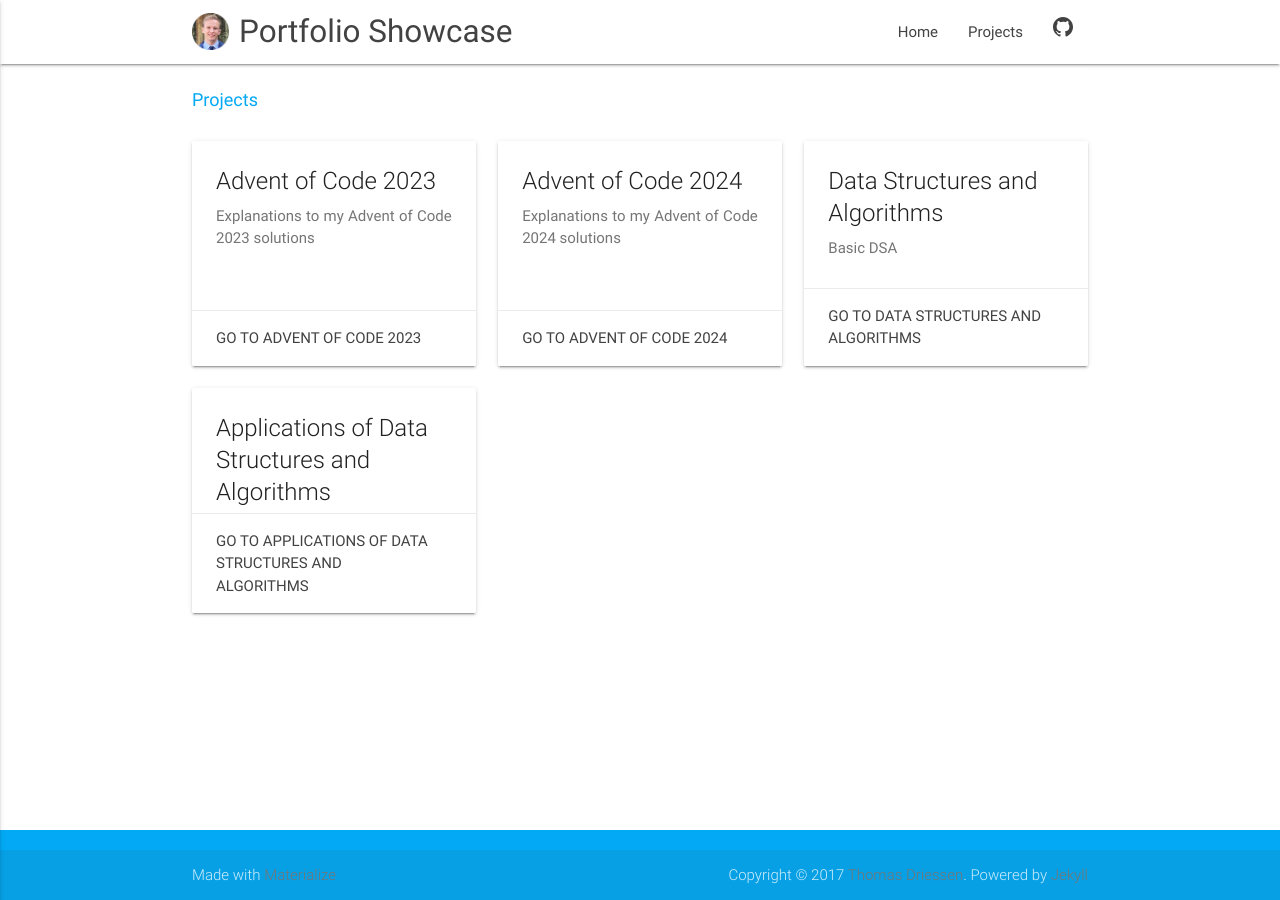
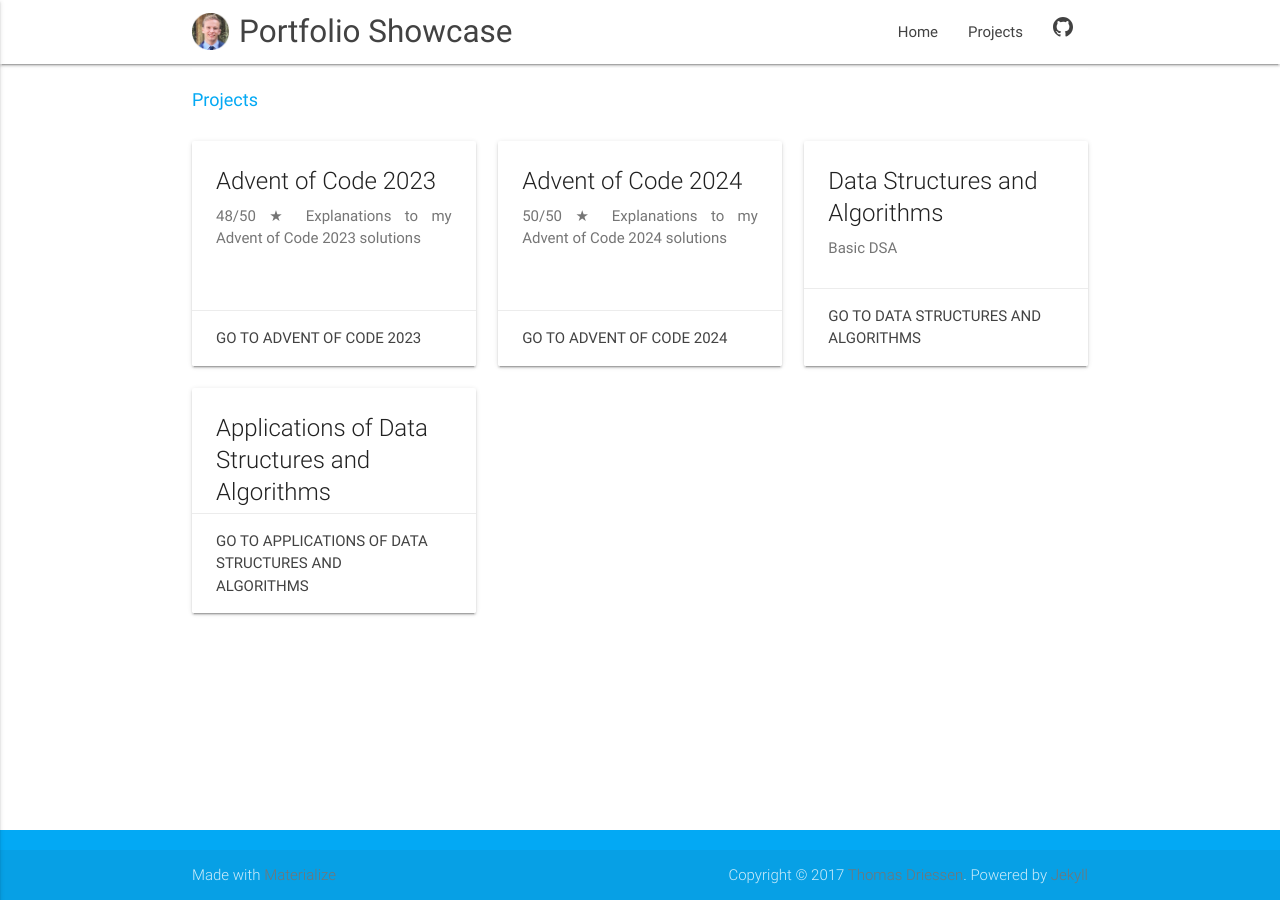
Before and after one commit to olisheldon/olisheldon.github.io, a Jekyll site: the page built from projects.md, in a window 1280 px wide. Built offline with Jekyll 4.4.1, drawn with Linux system fonts in a browser that asks for light colours.

Commit message:
Added stars to AoC

```diff
--- a/_projects/advent_of_code23.md
+++ b/_projects/advent_of_code23.md
@@ -1,7 +1,7 @@
 ---
 layout: nested
 title: Advent of Code 2023
-description: Explanations to my Advent of Code 2023 solutions
+description: 48/50 ★ Explanations to my Advent of Code 2023 solutions
 files:
   - 'day_1'
   - 'day_2'
--- a/_projects/advent_of_code24.md
+++ b/_projects/advent_of_code24.md
@@ -1,7 +1,7 @@
 ---
 layout: nested
 title: Advent of Code 2024
-description: Explanations to my Advent of Code 2024 solutions
+description: 50/50 ★ Explanations to my Advent of Code 2024 solutions
 files:
   - 'day_1'
   - 'day_2'
```
